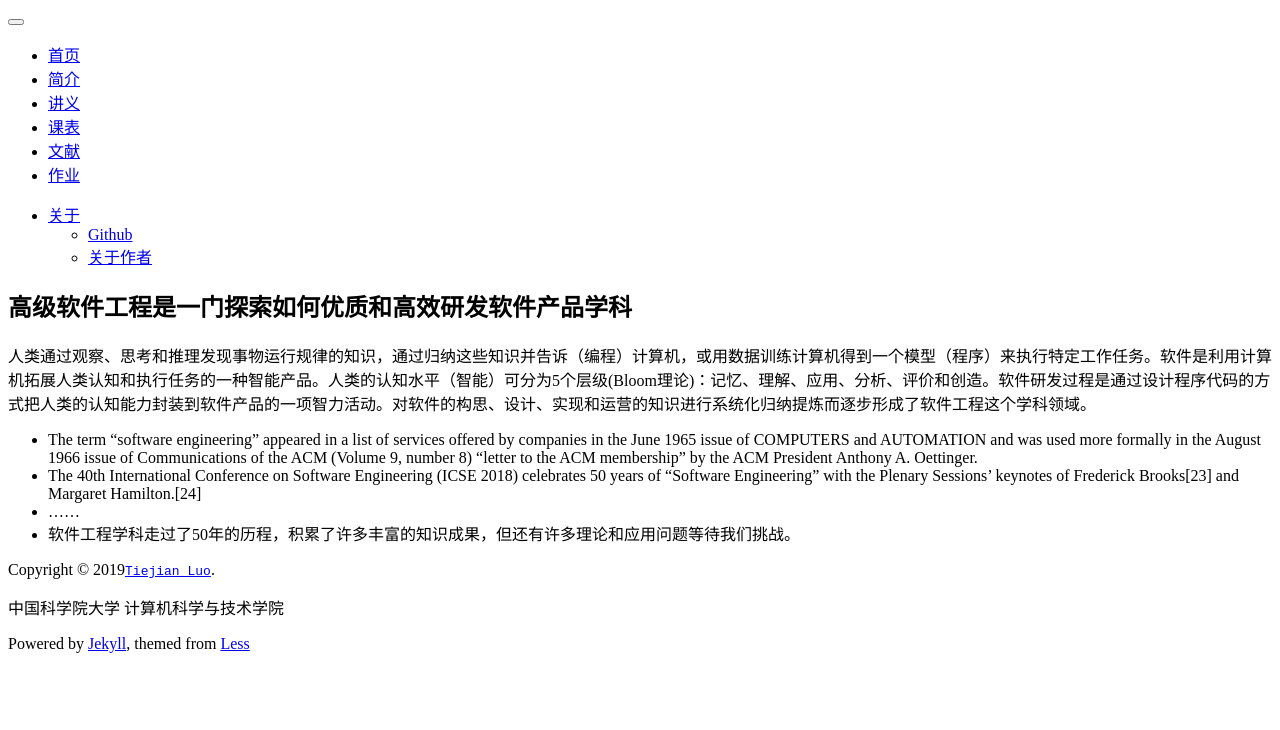
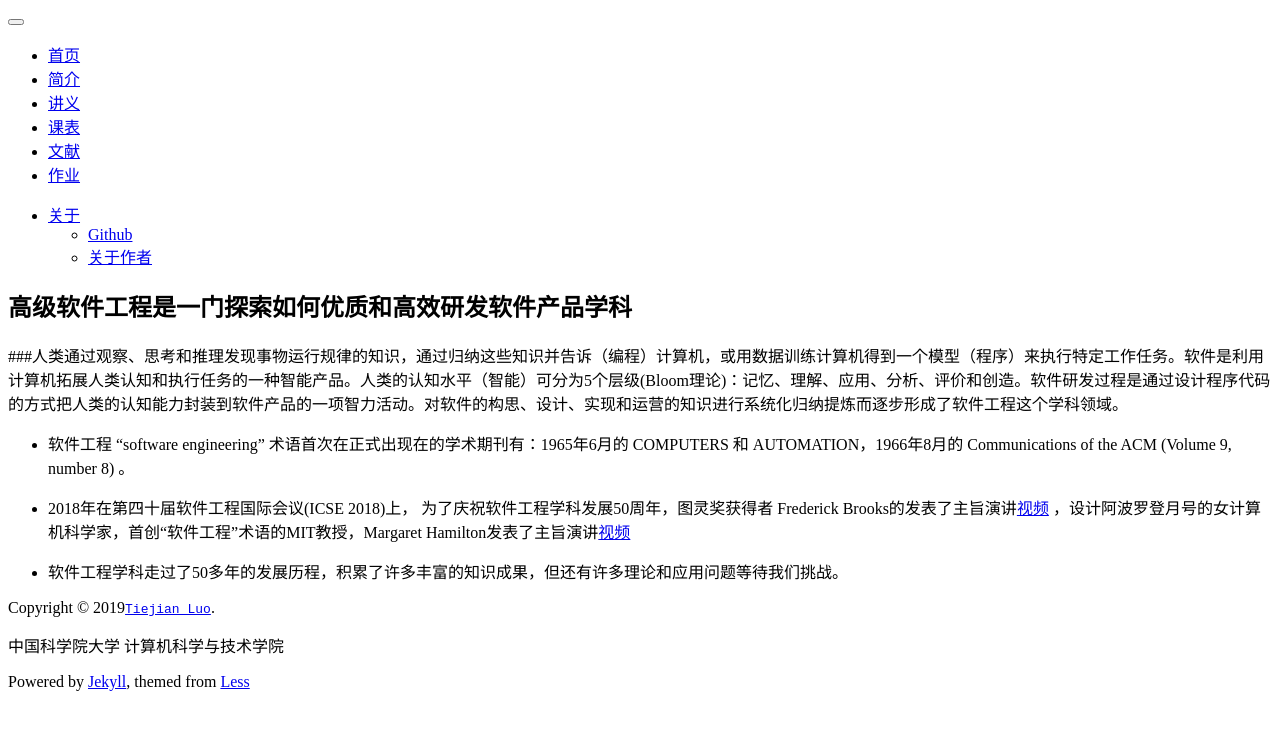
Before and after one commit to tjluo-ucas/ase, a Jekyll site: the page built from index.md, in a window 1280 px wide. Shown: the top 730 px of the page. Built offline with Jekyll 4.4.1, drawn with Linux system fonts in a browser that asks for light colours; comment, search, counter and statistics services are not loaded.

Commit message:
Update index.md

```diff
--- a/index.md
+++ b/index.md
@@ -5,8 +5,11 @@ title:  "Intro"
 
 高级软件工程是一门探索如何优质和高效研发软件产品学科
 =======================
-人类通过观察、思考和推理发现事物运行规律的知识，通过归纳这些知识并告诉（编程）计算机，或用数据训练计算机得到一个模型（程序）来执行特定工作任务。软件是利用计算机拓展人类认知和执行任务的一种智能产品。人类的认知水平（智能）可分为5个层级(Bloom理论)：记忆、理解、应用、分析、评价和创造。软件研发过程是通过设计程序代码的方式把人类的认知能力封装到软件产品的一项智力活动。对软件的构思、设计、实现和运营的知识进行系统化归纳提炼而逐步形成了软件工程这个学科领域。
-* The term "software engineering" appeared in a list of services offered by companies in the June 1965 issue of COMPUTERS and AUTOMATION and was used more formally in the August 1966 issue of Communications of the ACM (Volume 9, number 8) “letter to the ACM membership” by the ACM President Anthony A. Oettinger.
-* The 40th International Conference on Software Engineering (ICSE 2018) celebrates 50 years of "Software Engineering" with the Plenary Sessions' keynotes of Frederick Brooks[23] and Margaret Hamilton.[24]
-* ......
-* 软件工程学科走过了50年的历程，积累了许多丰富的知识成果，但还有许多理论和应用问题等待我们挑战。
+
+###人类通过观察、思考和推理发现事物运行规律的知识，通过归纳这些知识并告诉（编程）计算机，或用数据训练计算机得到一个模型（程序）来执行特定工作任务。软件是利用计算机拓展人类认知和执行任务的一种智能产品。人类的认知水平（智能）可分为5个层级(Bloom理论)：记忆、理解、应用、分析、评价和创造。软件研发过程是通过设计程序代码的方式把人类的认知能力封装到软件产品的一项智力活动。对软件的构思、设计、实现和运营的知识进行系统化归纳提炼而逐步形成了软件工程这个学科领域。
+
+* 软件工程 "software engineering" 术语首次在正式出现在的学术期刊有：1965年6月的 COMPUTERS 和 AUTOMATION，1966年8月的 Communications of the ACM (Volume 9, number 8) 。
+
+* 2018年在第四十届软件工程国际会议(ICSE 2018)上， 为了庆祝软件工程学科发展50周年，图灵奖获得者 Frederick Brooks的发表了主旨演讲[视频](https://www.youtube.com/watch?v=StN49re9Nq8&t=67s) ，设计阿波罗登月号的女计算机科学家，首创“软件工程”术语的MIT教授，Margaret Hamilton发表了主旨演讲[视频](https://www.youtube.com/watch?v=ZbVOF0Uk5lU)
+
+* 软件工程学科走过了50多年的发展历程，积累了许多丰富的知识成果，但还有许多理论和应用问题等待我们挑战。
```
